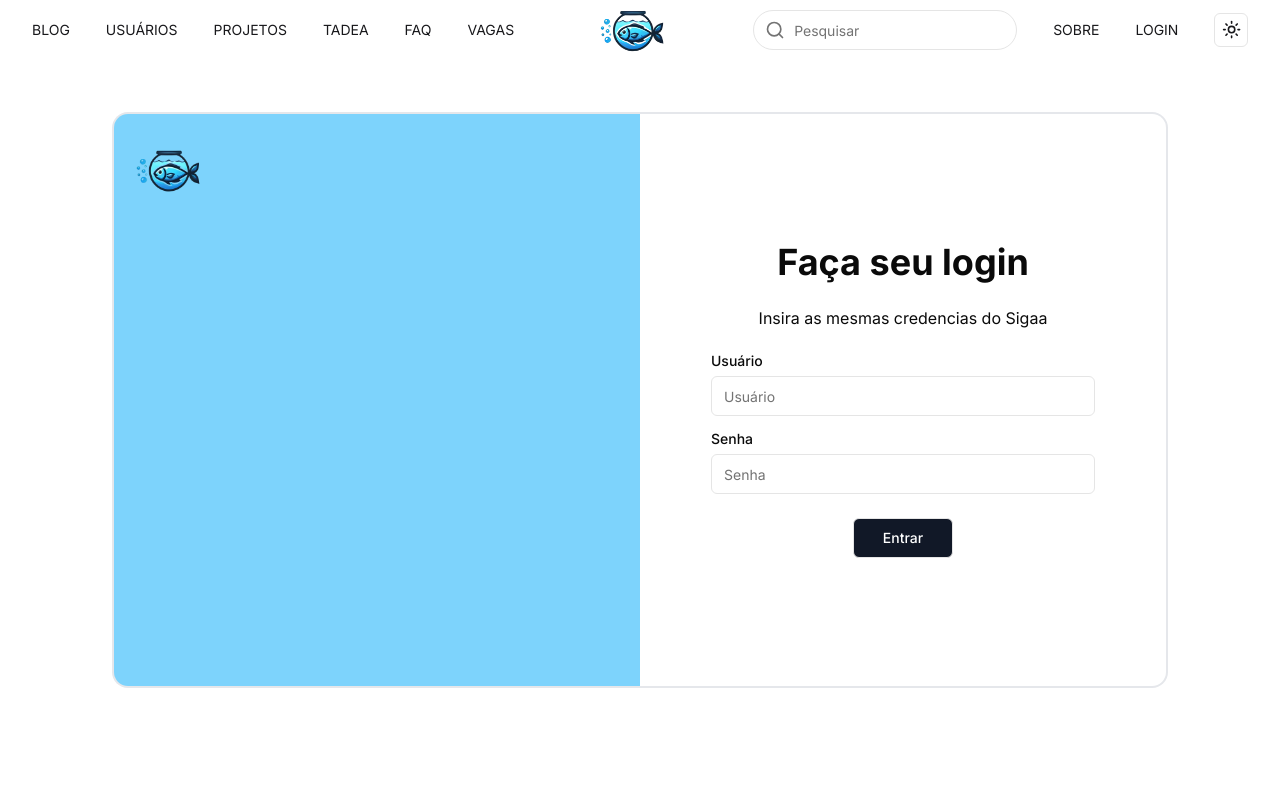
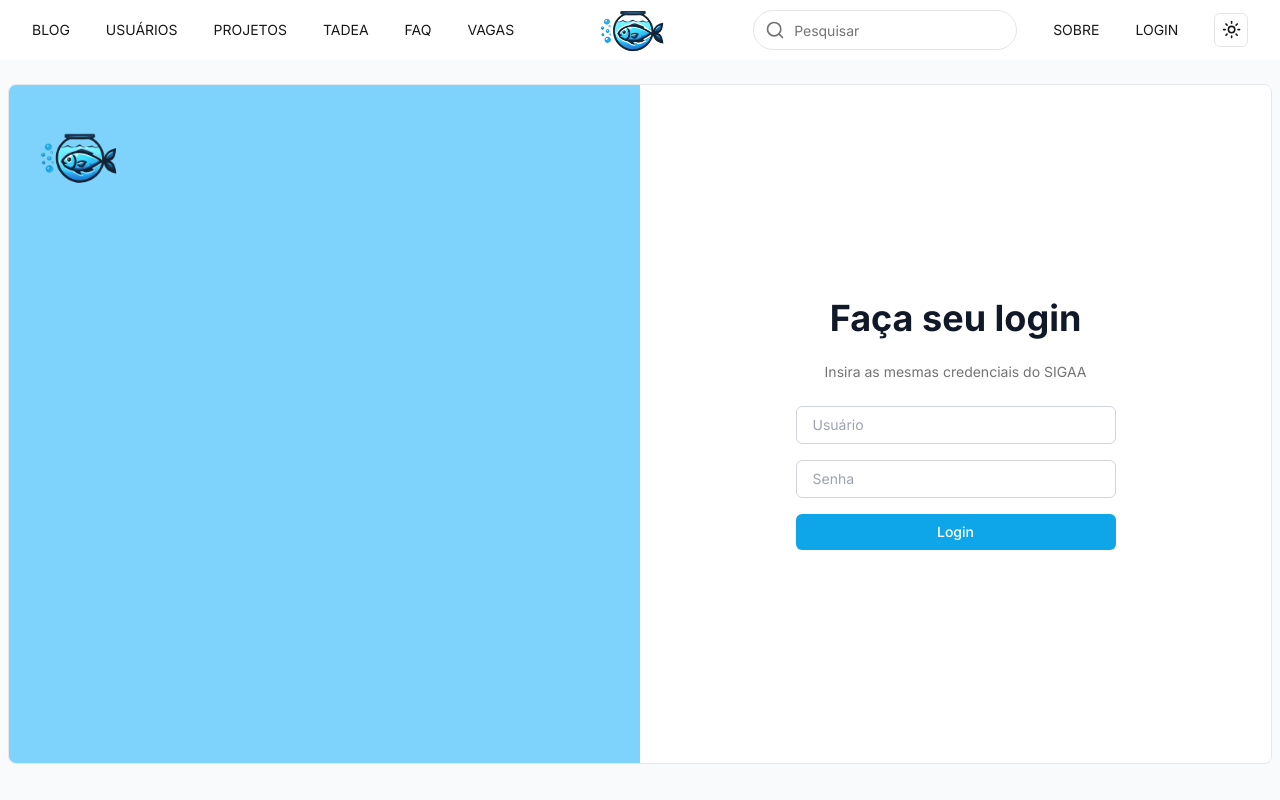
Before and after one commit to ralfferreira/aquario, a Next.js app in the folder frontend/: page /login in a window 1280 px wide. Built offline with nearby package versions, Linux system fonts and the light colour scheme.

Commit message:
Create login page

```diff
--- a/frontend/src/app/login/page.tsx
+++ b/frontend/src/app/login/page.tsx
@@ -1,47 +1,41 @@
 import React from 'react';
-import { Input } from '@/components/ui/input';
-import { Button } from '@/components/ui/button';
-import { Label } from "@/components/ui/label"
+import { LoginForm } from '@/components/ui/login-form';
 
 export default function Login() {
   return (
-    <div className="flex h-screen p-28">
-
-      <div className="relative w-1/2 bg-sky-300 border-t-2 border-l-2 border-b-2 border-gray-200 rounded-l-2xl">
+    <div className="flex items-center justify-center min-h-screen p-2 bg-gray-50 dark:bg-transparent ">
+      <div className="grid w-full max-w-7xl h-[85vh] gap-0 lg:grid-cols-2 border border-gray-200 dark:border-gray-700 dark:bg-transparent rounded-lg overflow-hidden mt-12">
+        <div className="relative hidden lg:flex items-center justify-center bg-sky-300 dark:bg-sky-800">
           <img
             src="logo_removebg.png"
             alt="Logo"
-          className="absolute top-0 left-0 m-4 w-20 h-20 object-contain"
+            className="absolute top-6 left-6 w-24 h-24 object-contain"
           />
         </div>
 
-      <div className="w-1/2 flex items-center justify-center border-t-2 border-r-2 border-b-2 border-gray-200 rounded-r-2xl">
-        <div className="max-w-md w-full space-y-6">
-          <h1 className='text-4xl font-inter text-center font-bold	'>Faça seu login</h1>
-          <p className='font-inter text-center'>Insira as mesmas credencias do Sigaa</p>
-
-          <form className="flex flex-col items-center w-full">
-
-            <div className="flex flex-col items-start w-96">
-              <Label htmlFor="Nome">Usuário</Label>
-              <Input className="mt-2 w-full" type="text" id="nome-de-usuario" placeholder="Usuário" />
+        {/* Formulário de Login */}
+        <div className="flex items-center justify-center p-6 md:p-8 bg-white dark:bg-transparent">
+          <div className="w-full max-w-md space-y-6 flex flex-col items-center">
+            <h1 className="text-4xl font-bold text-center text-gray-900 dark:text-white">Faça seu login</h1>
+            <p className="text-center text-sm text-muted-foreground dark:text-muted-foreground">
+              Insira as mesmas credenciais do SIGAA
+            </p>
+            <div className="space-y-4 w-full flex flex-col items-center">
+              <input
+                type="text"
+                placeholder="Usuário"
+                className="w-full max-w-xs px-4 py-2 text-sm border border-gray-300 rounded-md focus:outline-none focus:ring-2 focus:ring-sky-500 hover:ring-2 hover:ring-sky-500/50 dark:bg-transparent dark:text-white dark:border-gray-600 dark:focus:ring-sky-400 transition duration-300 ease-in-out"
+              />
+              <input
+                type="password"
+                placeholder="Senha"
+                className="w-full max-w-xs px-4 py-2 text-sm border border-gray-300 rounded-md focus:outline-none focus:ring-2 focus:ring-sky-500 hover:ring-2 hover:ring-sky-500/50  dark:bg-transparent dark:text-white dark:border-gray-600 dark:focus:ring-sky-400 transition duration-300 ease-in-out"
+              />
+              <button className="w-full max-w-xs px-4 py-2 text-sm font-medium text-white bg-sky-500 dark:bg-sky-800 rounded-md hover:bg-sky-600 focus:outline-none focus:ring-2 focus:ring-sky-400">
+                Login
+              </button>
             </div>
-
-            <div className="flex flex-col items-start w-96 mt-4">
-              <Label htmlFor="email">Senha</Label>
-              <Input className="mt-2 w-full" type="password" id="senha" placeholder="Senha" />
           </div>
-
-            <div className="flex justify-center w-full mt-6">
-              <Button
-                variant="outline"
-                className="w-[100px] bg-gray-900 text-white dark:bg-white dark:text-gray-900"
-                >
-                Entrar
-              </Button>
-            </div>
-
-          </form>
         </div>
       </div>
     </div>
--- /dev/null
+++ b/frontend/src/components/ui/login-form.tsx
@@ -0,0 +1,34 @@
+import { cn } from "@/lib/utils"
+import { Button } from "@/components/ui/button"
+import { Input } from "@/components/ui/input"
+import { Label } from "@/components/ui/label"
+
+export function LoginForm({
+  className,
+  ...props
+}: React.ComponentPropsWithoutRef<"form">) {
+  return (
+    <form className={cn("flex flex-col gap-6", className)} {...props}>
+      <div className="flex flex-col items-center gap-2 text-center">
+
+      </div>
+      <div className="grid gap-6">
+        <div className="grid gap-2">
+          <Label htmlFor="email">Usuário</Label>
+          <Input id="email" type="email" placeholder="m@example.com" required />
+        </div>
+        <div className="grid gap-2">
+          <div className="flex items-center">
+            <Label htmlFor="password">Senha</Label>
+          </div>
+          <Input id="password" type="password" required />
+        </div>
+        <Button type="submit" className="w-full">
+          Login
+        </Button>
+
+
+      </div>
+    </form>
+  )
+}
```
Lines whose indentation alone changed are shown as unchanged.
